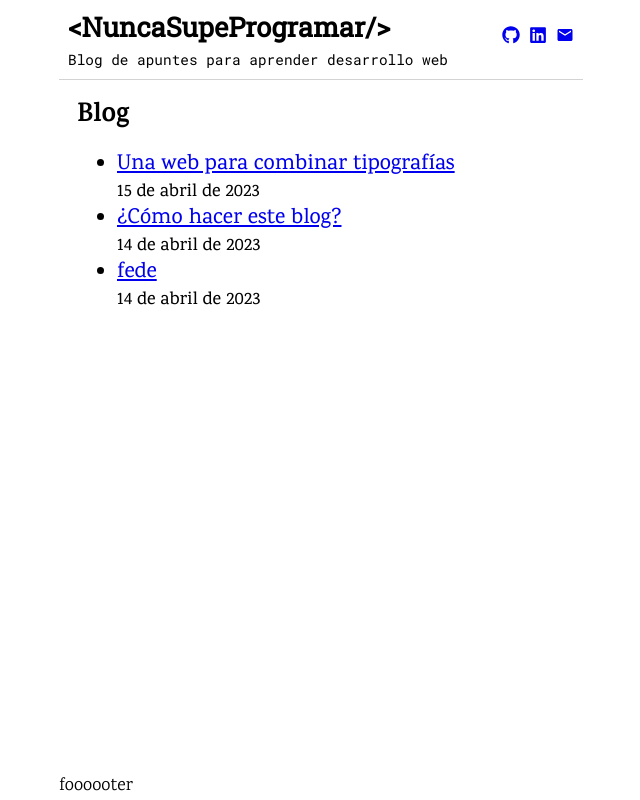
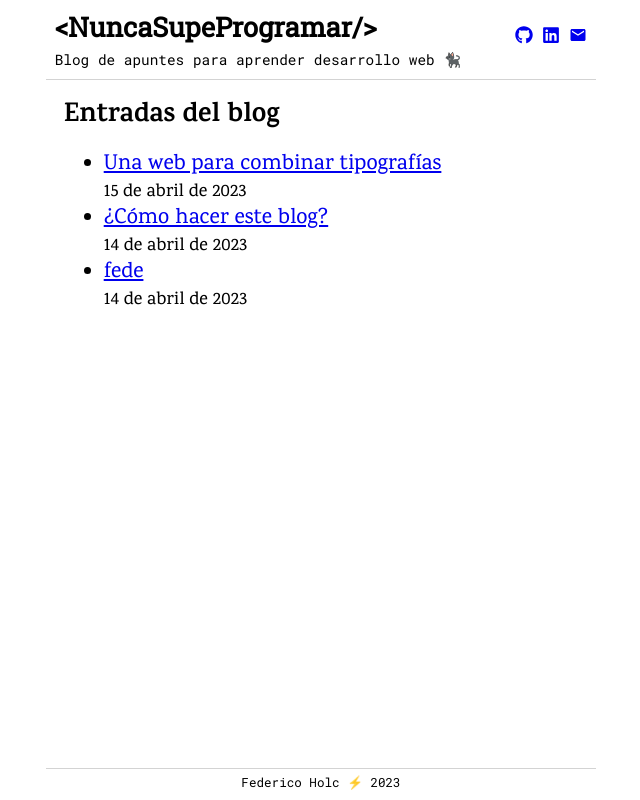
Before and after one commit to fedeholc/NuncaSupeProgramar-v0.1, a Next.js app: page / in a window 1280 px wide. Shown: the whole page, without its empty margins (319-959 px from the left). Built offline with nearby package versions, Linux system fonts and the light colour scheme.

Commit message:
update layout

```diff
--- a/components/layout.js
+++ b/components/layout.js
@@ -13,7 +13,7 @@ export default function Layout({ children, home }) {
       <div className="layout__container">
         <Head>
           TODO: cambiar favicon
-          {/* <link rel="icon" href="/favicon.ico" /> */}
+          <link rel="icon" href="/fedeico.jpeg" />
           <meta
             name="description"
             content="Blog de apuntes para aprender a programar"
@@ -35,11 +35,12 @@ export default function Layout({ children, home }) {
           {children}
           {!home && (
             <div>
-              <Link href="/">← Back to home</Link>
+              <Link href="/">← Volver a la página principal</Link>
             </div>
           )}
         </main>
-        <footer>foooooter</footer>
+
+        <footer>Federico Holc ⚡️ 2023</footer>
       </div>
     </div>
   );
--- a/components/logo.js
+++ b/components/logo.js
@@ -1,13 +1,13 @@
 import logo from "./logo.module.css";
-
+import Link from "next/link";
 import { siteTitle, siteDescription } from "./layout";
 
 export default function Logo() {
   return (
     <>
       <div className={logo.logo__container}>
-        <div className={logo.logo__titulo}>{siteTitle}</div>
-        <div className={logo.logo__descripcion}>{siteDescription}</div>
+        <div className={logo.logo__titulo}><Link href="/">{siteTitle}</Link></div>
+        <div className={logo.logo__descripcion}>{siteDescription}{" "}🐈‍⬛</div>
       </div>
     </>
   );
--- a/components/logo.module.css
+++ b/components/logo.module.css
@@ -3,7 +3,6 @@
    flex-direction: column;  /* TODO: ver si a la derecha del logo pongo iconos de rrss sino pasar esto a row  */
    align-items: baseline;
    flex-wrap: wrap;
-
  }
 
  .logo__titulo {
@@ -14,6 +13,10 @@
    padding-right: 1rem;
  }
 
+ .logo__titulo a {
+  text-decoration: none;
+  color: black;
+ }
 
  .logo__descripcion {
    margin-top: 0.2rem;
--- a/pages/index.js
+++ b/pages/index.js
@@ -19,7 +19,7 @@ export default function Home({ allPostsData }) {
   return (
     <Layout home>
       <section>
-        <h2>Blog</h2>
+        <h2>Entradas del blog</h2>
         <ul>
           {allPostsData.map(({ id, date, title }) => (
             <li className="item-title" key={id}>
--- a/styles/globals.css
+++ b/styles/globals.css
@@ -1,3 +1,7 @@
+* {
+  box-sizing: border-box;
+}
+
 html,
 body {
   padding: 0;
@@ -28,6 +32,15 @@ main {
   max-width: 800px;
 }
 
+footer {
+  font-family: "Roboto mono", mono;
+  font-size: 0.7rem;
+  padding-bottom: 0.2rem;
+  border-top: 1px solid lightgray;
+  display: grid;
+  justify-content: center;
+}
+
 h1 {
   font-family: 'Raleway', sans-serif;
   font-size: 2rem;
@@ -50,9 +63,7 @@ li.item-title {
   font-size: 1.2rem;
 }
 
-* {
-  box-sizing: border-box;
-}
+
 
 /*
 
```
Also changed, not shown: public/fedeico.jpeg (added).
